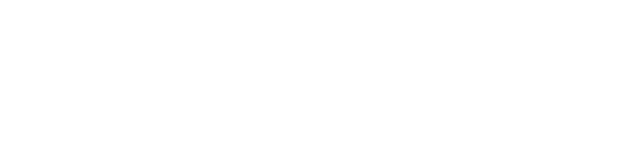
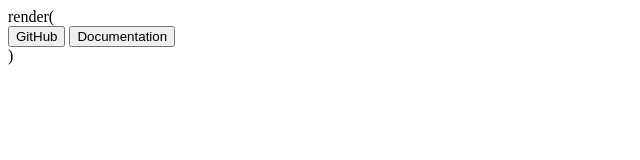
Before and after one commit to sunmoonstar41693/SWF-app, a plain HTML site: page main.html in a window 1280 px wide. Shown: the whole page, without its empty margins (0-640 px from the left). Drawn offline with Linux system fonts and the light colour scheme.

Commit message:
Update main.html

```diff
--- a/main.html
+++ b/main.html
@@ -7,6 +7,20 @@
   <title>Document</title>
 </head>
 <body>
-
+  render(
+  <div>
+    <Button
+      href="https://github.com/styled-components/styled-components"
+      target="_blank"
+      rel="noopener"
+      primary
+    >
+      GitHub
+    </Button>
+    <Button as={Link} href="/docs">
+      Documentation
+    </Button>
+  </div>
+)
 </body>
 </html>
```
